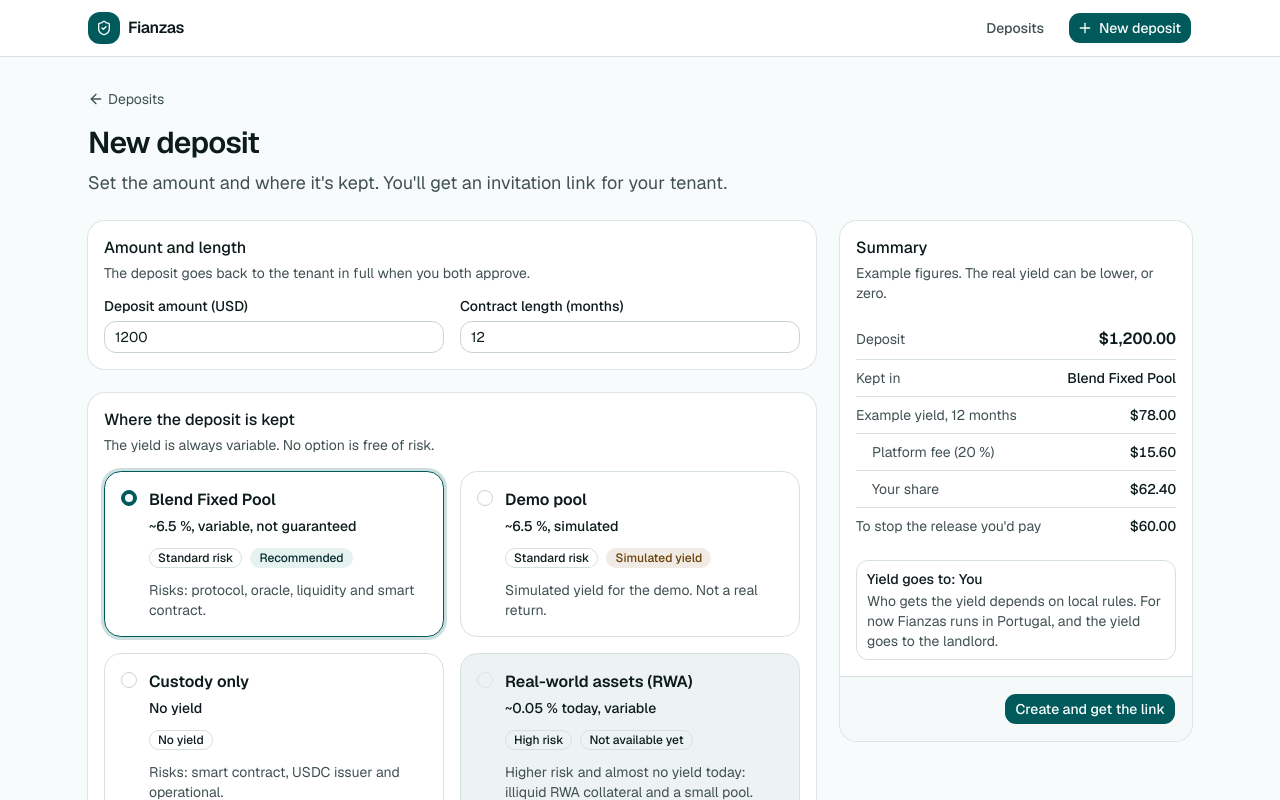
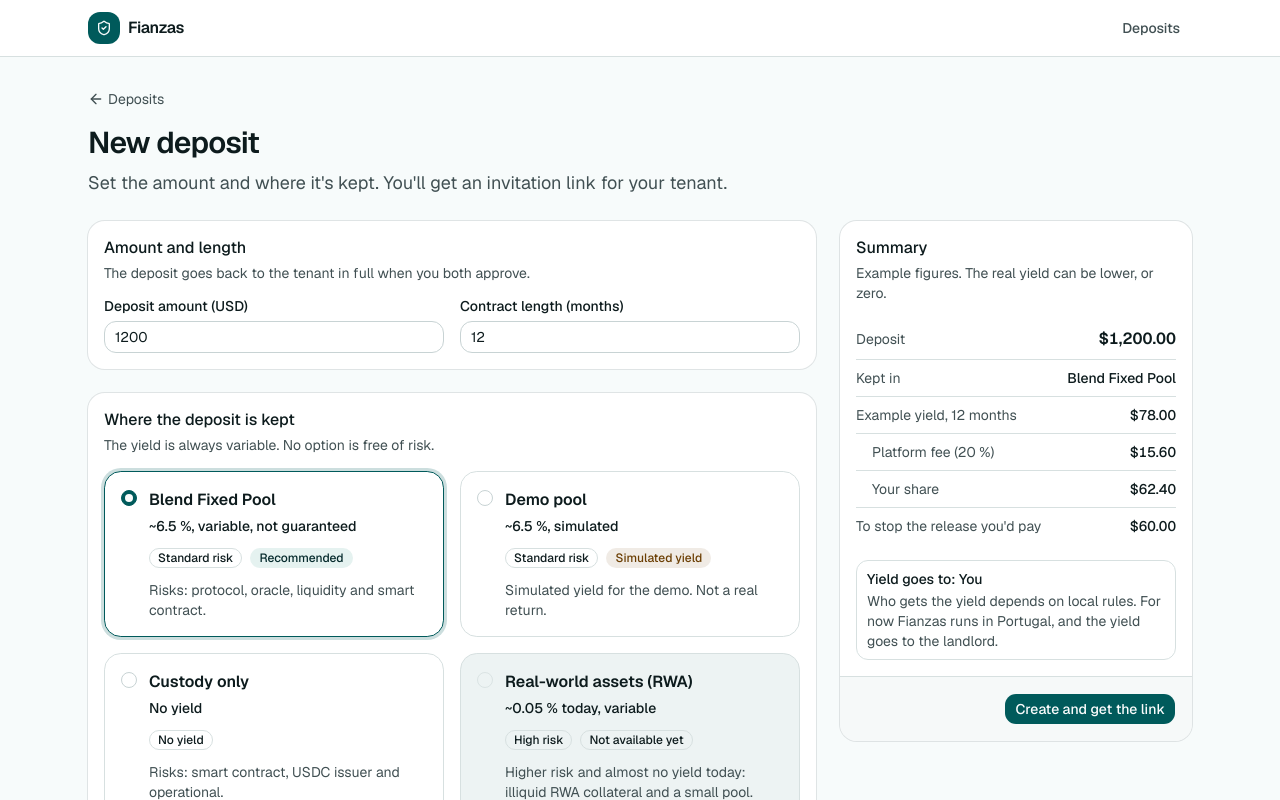
Before and after one commit to jzelada97/Pledge, a Next.js app in the folder apps/web/: page /landlord/new in a window 1280 px wide. Shown: the top 800 px of the page. Built offline with nearby package versions, Linux system fonts and the light colour scheme.

Commit message:
feat(web): ocultar en la barra el enlace a la página actual

```diff
--- a/apps/web/app/landlord/layout.tsx
+++ b/apps/web/app/landlord/layout.tsx
@@ -1,24 +1,10 @@
-import { PlusIcon } from "lucide-react";
-import Link from "next/link";
-import { NavLink, SiteHeader } from "@/components/site-header";
-import { Button } from "@/components/ui/button";
+import { LandlordNav } from "@/components/landlord-nav";
+import { SiteHeader } from "@/components/site-header";
 
 export default function LandlordLayout({ children }: { children: React.ReactNode }) {
   return (
     <>
-      <SiteHeader
-        nav={
-          <>
-            <NavLink href="/landlord">Deposits</NavLink>
-            <Button asChild className="ml-2">
-              <Link href="/landlord/new">
-                <PlusIcon data-icon="inline-start" aria-hidden />
-                New deposit
-              </Link>
-            </Button>
-          </>
-        }
-      />
+      <SiteHeader nav={<LandlordNav />} />
       <main className="mx-auto flex max-w-6xl flex-col gap-6 px-4 py-8 sm:px-6">{children}</main>
     </>
   );
--- /dev/null
+++ b/apps/web/components/landlord-nav.tsx
@@ -0,0 +1,25 @@
+"use client";
+
+import { PlusIcon } from "lucide-react";
+import Link from "next/link";
+import { usePathname } from "next/navigation";
+import { NavLink } from "@/components/site-header";
+import { Button } from "@/components/ui/button";
+
+// Only links that lead somewhere else: no "Deposits" on the list, no "New deposit" on the form.
+export function LandlordNav() {
+  const pathname = usePathname();
+  return (
+    <>
+      {pathname !== "/landlord" && <NavLink href="/landlord">Deposits</NavLink>}
+      {pathname !== "/landlord/new" && (
+        <Button asChild className="ml-2">
+          <Link href="/landlord/new">
+            <PlusIcon data-icon="inline-start" aria-hidden />
+            New deposit
+          </Link>
+        </Button>
+      )}
+    </>
+  );
+}
--- a/apps/web/components/tenant-shell.tsx
+++ b/apps/web/components/tenant-shell.tsx
@@ -1,11 +1,15 @@
+"use client";
+
+import { usePathname } from "next/navigation";
 import type { ReactNode } from "react";
 import { NavLink, SiteHeader } from "@/components/site-header";
 
 // Tenant screens are mobile-first: one narrow column, the same width on every device.
 export function TenantShell({ children }: { children: ReactNode }) {
+  const pathname = usePathname();
   return (
     <>
-      <SiteHeader nav={<NavLink href="/tenant">My deposits</NavLink>} />
+      <SiteHeader nav={pathname !== "/tenant" ? <NavLink href="/tenant">My deposits</NavLink> : undefined} />
       <main className="mx-auto flex max-w-md flex-col gap-6 px-4 py-8">{children}</main>
     </>
   );
```
